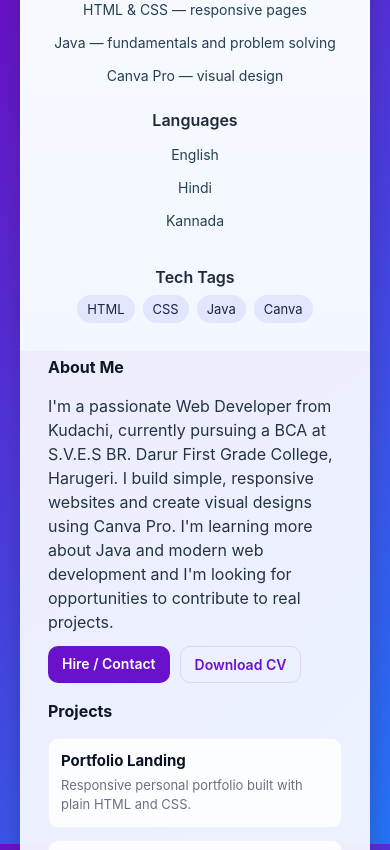
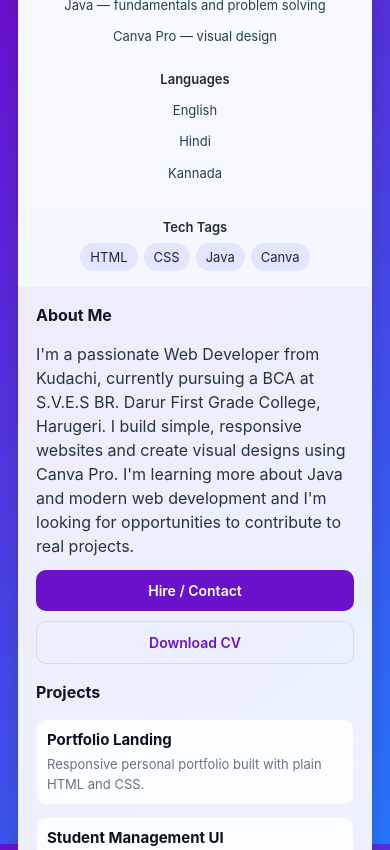
Before and after one commit to rihanpeerzade1-source/portfolio, a plain HTML site: page inddx.html in a window 390 px wide. Shown: the top 850 px of the page. Drawn offline with Linux system fonts and the light colour scheme.

Commit message:
Improve mobile layout: responsive CSS tweaks for small screens

```diff
--- a/inddx.html
+++ b/inddx.html
@@ -79,6 +79,24 @@
       .card{grid-template-columns:1fr;}
       aside{display:flex;flex-direction:column;align-items:center;text-align:center}
       main{padding-top:6px}
+    }
+    /* Mobile-specific improvements */
+    @media (max-width:600px){
+      body{padding:18px}
+      .card{border-radius:12px;box-shadow:0 8px 20px rgba(16,24,40,0.18)}
+      aside{padding:16px}
+      .photo-wrap{width:96px;height:96px;border-width:4px;margin-bottom:10px}
+      h1.name{font-size:18px}
+      p.role{font-size:13px}
+      .left-title{font-size:13px}
+      ul.list li{font-size:13px}
+      main{padding:18px}
+      .cta{flex-direction:column}
+      .btn{width:100%;padding:12px;border-radius:10px;text-align:center}
+      .btn.secondary{order:2}
+      .projects{grid-template-columns:1fr}
+      .project{padding:10px}
+      .tags{gap:6px}
     }
   </style>
 </head>
```
Also changed, not shown: index.html (+18 -0 lines).
